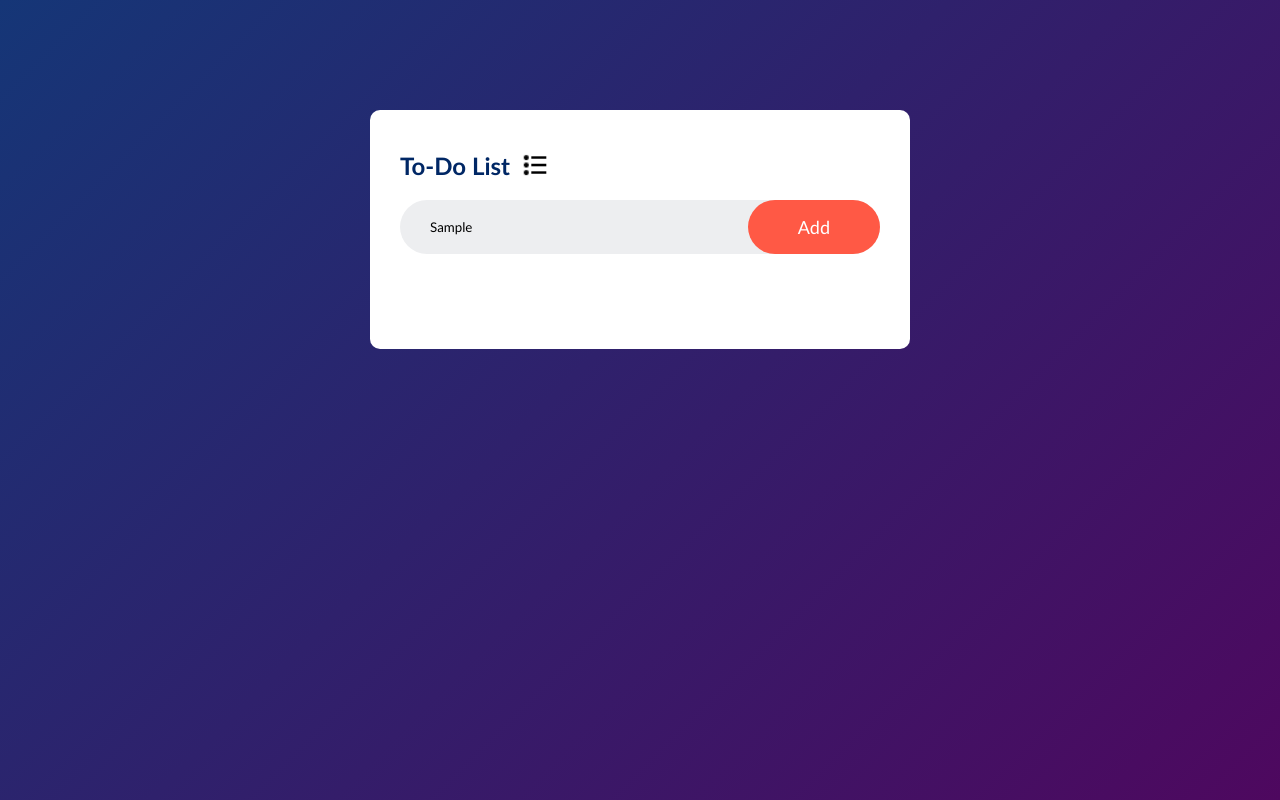
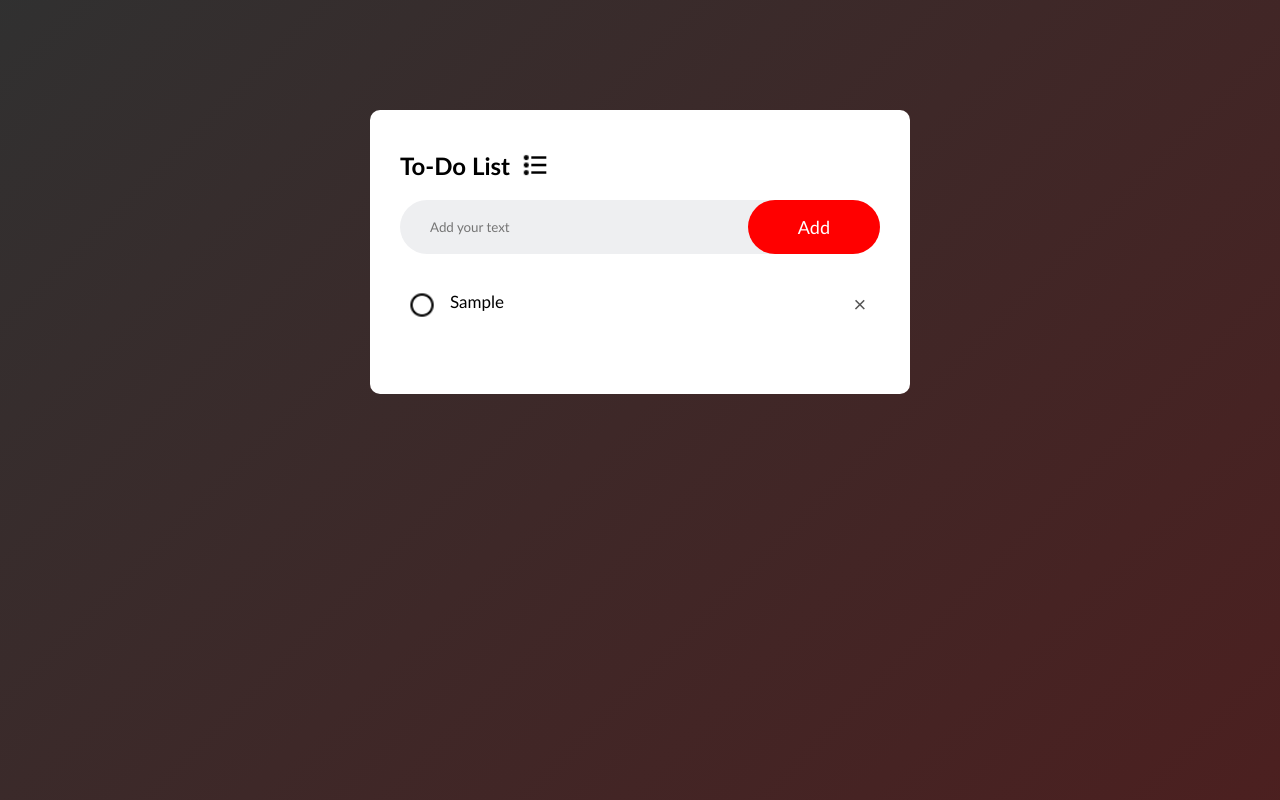
Before and after one commit to MauGaspary/toDoApp, a plain HTML site: page index.html in a window 1280 px wide. Both pictures are taken after typing "Sample" into the empty fields and a click on the button "Add". Drawn offline with Linux system fonts and the light colour scheme.

Commit message:
End of project. Finished the Js part

```diff
--- a/index.html
+++ b/index.html
@@ -12,7 +12,7 @@
             <h2>To-Do List <img src="images/list.png" alt=""></h2>
             <div class="row">
                 <input type="text" id="input-box" placeholder="Add your text">
-                <button onclick="AddTask()">Add</button>
+                <button onclick="addTask()">Add</button>
             </div>
             <ul id="list-container">
                 <!-- <li class="checked">Task 1</li>
--- a/script.js
+++ b/script.js
@@ -1,9 +1,38 @@
-const inputBox = document.getElementById( "input-box" );
-const listContainer = document.getElementById( "list-container" );
-
+const inputBox = document.getElementById("input-box");
+const listContainer = document.getElementById("list-container");
 
 function addTask(){
     if(inputBox.value === ''){
-        alert("You must write something")
+        alert("You must write something");
     }
+    else{
+        let li = document.createElement('li');
+        li.innerHTML = inputBox.value;
+        listContainer.appendChild(li);
+        let span = document.createElement('span');
+        span.innerHTML = "\u00d7";
+        li.appendChild(span);
+    }
+    inputBox.value = '';
+    saveData();
 }
+
+listContainer.addEventListener( "click", function (e) {
+    if(e.target.tagName === "LI"){
+        e.target.classList.toggle("checked");
+        saveData();
+    }
+    else if(e.target.tagName === "SPAN"){
+        e.target.parentElement.remove();
+        saveData();
+    }
+}, false);
+
+function saveData(){
+    localStorage.setItem("data", listContainer.innerHTML);
+}
+
+function getTask(){
+    listContainer.innerHTML = localStorage.getItem("data");
+}
+getTask();
--- a/style.css
+++ b/style.css
@@ -8,21 +8,21 @@
 .container{
     width: 100%;
     min-height: 100vh;
-    background: linear-gradient(135deg, #153677, #4e085f);
+    background: linear-gradient(135deg, hsl(0, 0%, 19%), hsl(0, 41%, 21%));
     padding: 10px;
 }
 
 .todo-app{
     width: 100%;
     max-width: 540px;
-    background: #fff;
+    background: hsl(0, 0%, 100%);
     margin: 100px auto 20px;
     padding: 40px 30px 70px;
     border-radius: 10px;
 }
 
 .todo-app h2{
-    color: #002765;
+    color: hsl(0, 0%, 0%);
     display: flex;
     align-items: center;
     margin-bottom: 20px;
@@ -37,7 +37,7 @@
     display: flex;
     align-items: center;
     justify-content: space-between;
-    background: #edeef0;
+    background: hsl(220, 9%, 94%);
     border-radius: 40px;
     padding-left: 20px;
     margin-bottom: 25px;
@@ -55,8 +55,8 @@ button{
     border: none;
     outline: none;
     padding: 16px 50px;
-    background: #ff5945;
-    color: #fff;
+    background: hsl(0, 100%, 50%);
+    color: hsl(0, 0%, 100%);
     font-size: 18px;
     cursor: pointer;
     border-radius: 40px;
@@ -84,10 +84,27 @@ ul li::before{
     left: 8px;
 }
 ul li.checked{
-    color: #555;
+    color: hsl(0, 0%, 33%);
     text-decoration: line-through;
 
 }
 ul li.checked::before{
     background-image: url(images/checked.png);
 }
+
+ul li span{
+    position: absolute;
+    right: 0;
+    top: 5px;
+    width: 40px;
+    height: 40px;
+    font-size: 22px;
+    color: hsl(0, 0%, 33%);
+    line-height: 40px;
+    text-align: center;
+    border-radius: 50%;
+}
+
+ul li span:hover{
+    background: hsl(220, 9%, 94%);
+}
```
